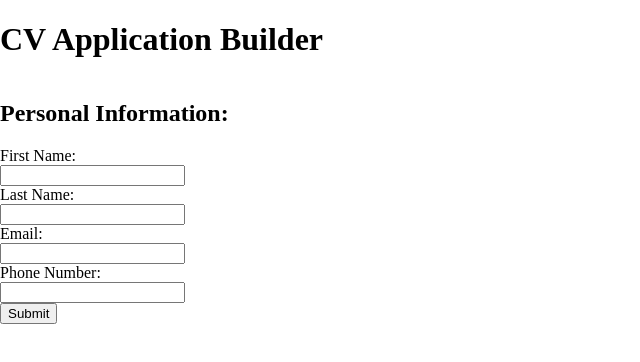
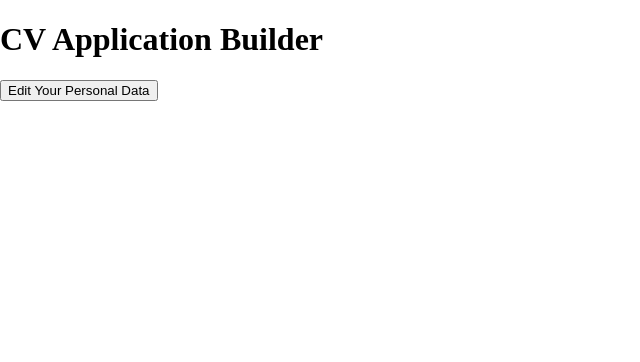
Before and after one commit to AirDevil188/cv-application, a React (Vite) app: page / in a window 1280 px wide. Shown: the top 362 px of the page, without its empty margins (0-640 px from the left). Built offline with nearby package versions, Linux system fonts and the light colour scheme.

Commit message:
added a button to hide PersonalInformation component, to hide it.

```diff
--- a/src/components/PersonalInfo.jsx
+++ b/src/components/PersonalInfo.jsx
@@ -6,6 +6,7 @@ export default function PersonalInfo() {
   const [email, setEmail] = useState("");
   const [phone, setPhone] = useState("");
   const [isSubmitted, setSubmit] = useState(false);
+  const [editClick, isClicked] = useState(false);
 
   function handleSubmit(e) {
     e.preventDefault();
@@ -15,20 +16,46 @@ export default function PersonalInfo() {
     setEmail(formData.get("email"));
     setPhone(formData.get("phone"));
     setSubmit(true);
+    {
+      editClick ? isClicked(false) : isClicked(true);
+    }
+  }
+
+  function onClick() {
+    {
+      editClick ? isClicked(false) : isClicked(true);
+    }
   }
 
   return (
     <section>
+      <Button type="edit" text="Edit Your Personal Data" onClick={onClick} />
+      {editClick ? (
+        <>
           <h2>Personal Information:</h2>
           <div className="form-container">
             <form action="#" onSubmit={handleSubmit}>
-          <InputField text="First Name:" type="text" name="firstName" id="firstName" />
-          <InputField text="Last Name:" type="text" name="lastName" id="lastName" />
-          <InputField text="Email:" type="mail" name="email" id="email" />
-          <InputField text="Phone Number:" type="number" name="phone" id="phone" />
+              <InputField
+                text="First Name:"
+                type="text"
+                name="firstName"
+                id="firstName"
+                defaultValue={firstName}
+              />
+              <InputField
+                text="Last Name:"
+                type="text"
+                name="lastName"
+                id="lastName"
+                defaultValue={lastName}
+              />
+              <InputField text="Email:" type="mail" name="email" id="email" defaultValue={email} />
+              <InputField text="Phone Number:" type="number" name="phone" id="phone" defaultValue={phone} />
               <Button text="Submit" type="submit" />
             </form>
           </div>
+        </>
+      ) : null}
       <div className="right-Container">
         {isSubmitted ? (
           <CreatePersonalInfo firstName={firstName} lastName={lastName} email={email} phone={phone} />
@@ -46,11 +73,18 @@ function Button({ text, type, onClick }) {
   );
 }
 
-function InputField({ text, type, name, id, value, onChange }) {
+function InputField({ text, type, name, id, value, defaultValue, onChange }) {
   return (
     <>
       <label htmlFor={id}>{text}</label>
-      <input type={type} name={name} id={id} value={value} onChange={onChange}></input>
+      <input
+        type={type}
+        name={name}
+        id={id}
+        value={value}
+        defaultValue={defaultValue}
+        onChange={onChange}
+      ></input>
     </>
   );
 }
```
Lines whose indentation alone changed are shown as unchanged.
